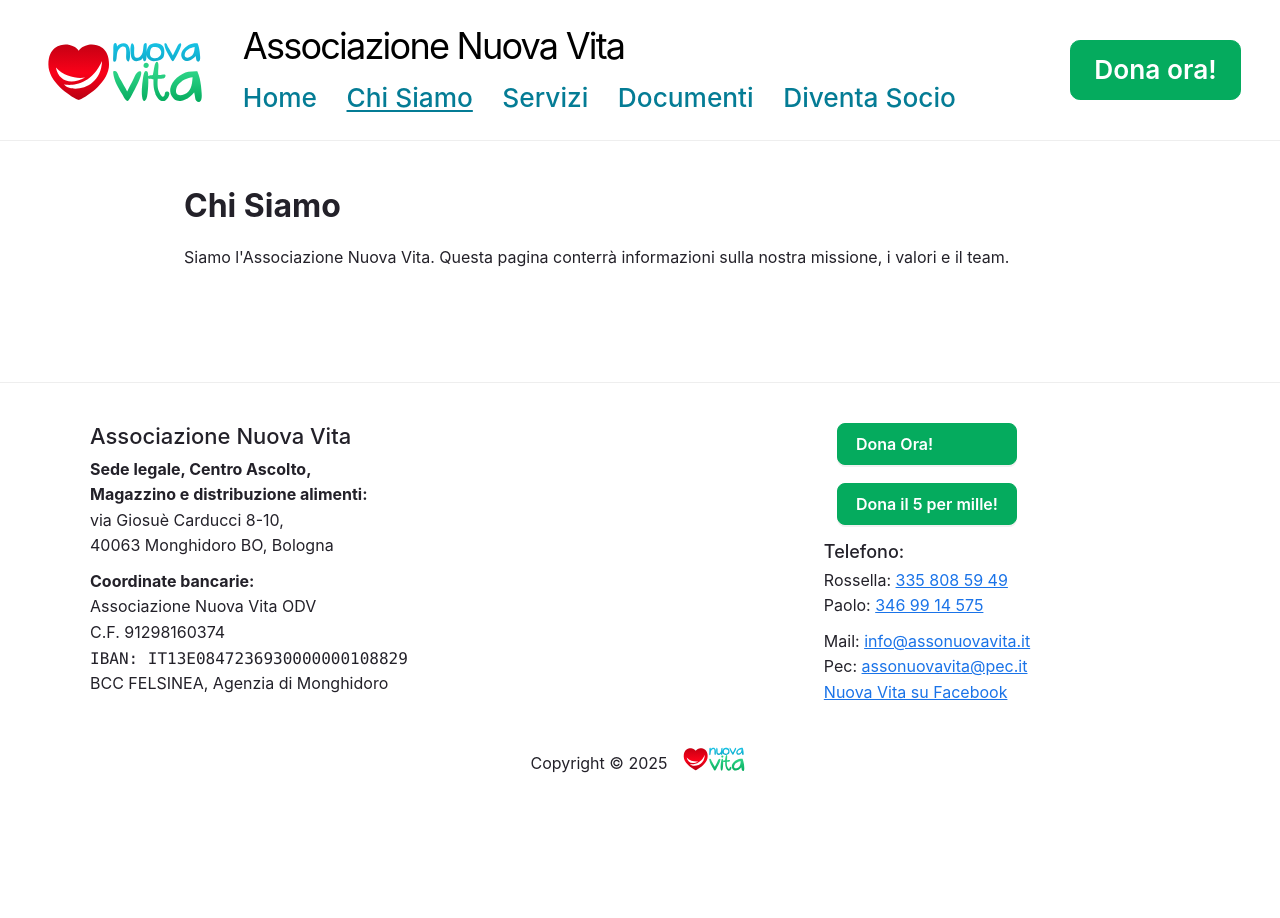
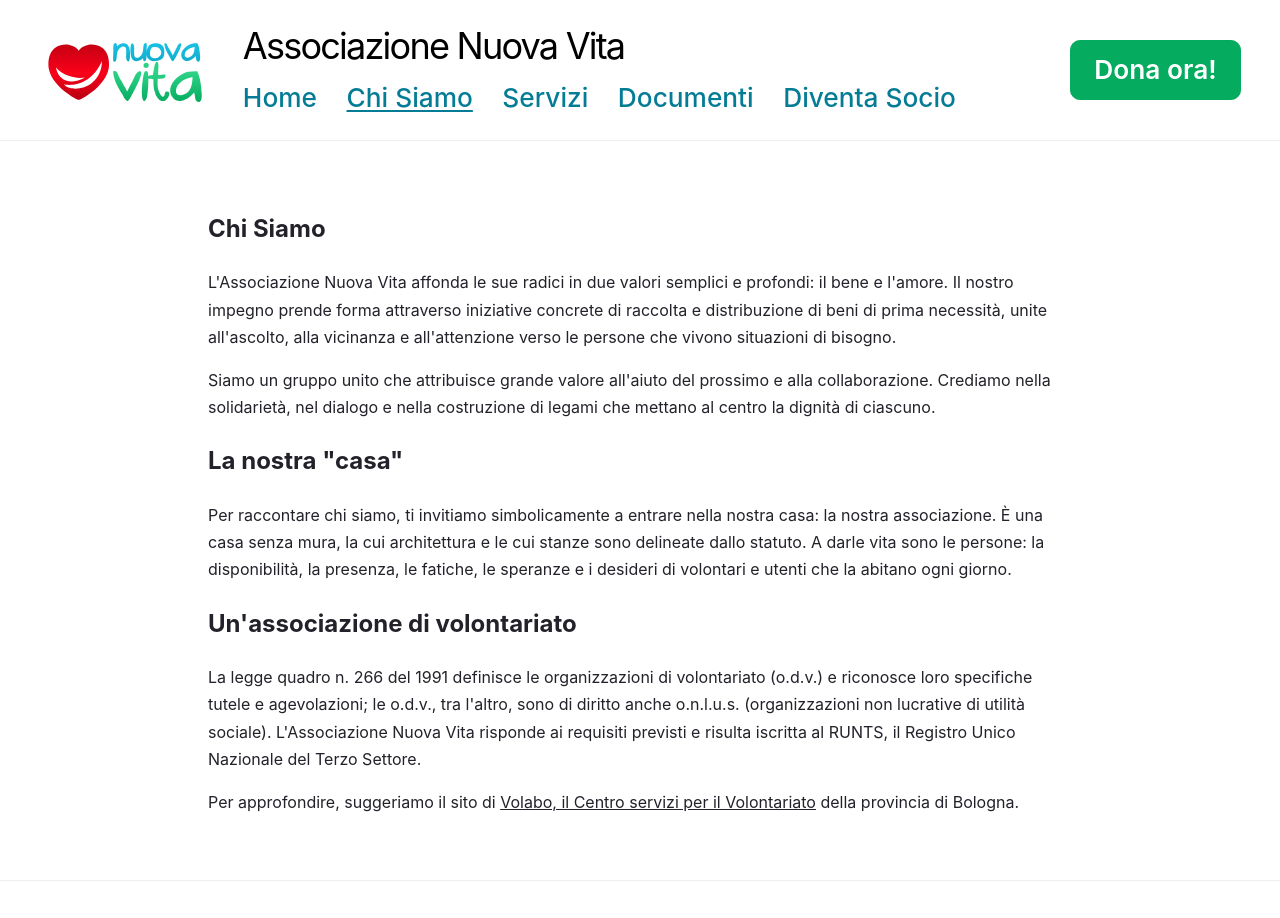
Before and after one commit to stangoldbear/it.anv.www, a Gatsby site: page /chi-siamo in a window 1280 px wide. Shown: the top 918 px of the page. Before the commit the page ends 800 px from the top, so only its background shows below. Built offline with nearby package versions, Linux system fonts and the light colour scheme; Gatsby itself is replaced by a stand-in of ours.

Commit message:
Update Chi Siamo page content and structure; adjust padding in index styles

```diff
--- a/src/pages/chi-siamo.tsx
+++ b/src/pages/chi-siamo.tsx
@@ -3,16 +3,63 @@
 
 const ChiSiamoPage: React.FC<PageProps> = () => {
   return (
-    <>
+    <article style={{ padding: 24, lineHeight: 1.7 }}>
       <h1>Chi Siamo</h1>
       <p>
-        Siamo l'Associazione Nuova Vita. Questa pagina conterrà informazioni
-        sulla nostra missione, i valori e il team.
+        L'Associazione Nuova Vita affonda le sue radici in due valori semplici e
+        profondi: il bene e l'amore. Il nostro impegno prende forma attraverso
+        iniziative concrete di raccolta e distribuzione di beni di prima
+        necessità, unite all'ascolto, alla vicinanza e all'attenzione verso le
+        persone che vivono situazioni di bisogno.
       </p>
-    </>
+      <p>
+        Siamo un gruppo unito che attribuisce grande valore all'aiuto del
+        prossimo e alla collaborazione. Crediamo nella solidarietà, nel dialogo
+        e nella costruzione di legami che mettano al centro la dignità di
+        ciascuno.
+      </p>
+
+      <h2>La nostra "casa"</h2>
+      <p>
+        Per raccontare chi siamo, ti invitiamo simbolicamente a entrare nella
+        nostra casa: la nostra associazione. È una casa senza mura, la cui
+        architettura e le cui stanze sono delineate dallo statuto. A darle vita
+        sono le persone: la disponibilità, la presenza, le fatiche, le speranze
+        e i desideri di volontari e utenti che la abitano ogni giorno.
+      </p>
+
+      <h2>Un'associazione di volontariato</h2>
+      <p>
+        La legge quadro n. 266 del 1991 definisce le organizzazioni di
+        volontariato (o.d.v.) e riconosce loro specifiche tutele e agevolazioni;
+        le o.d.v., tra l'altro, sono di diritto anche o.n.l.u.s. (organizzazioni
+        non lucrative di utilità sociale). L'Associazione Nuova Vita risponde ai
+        requisiti previsti e risulta iscritta al RUNTS, il Registro Unico
+        Nazionale del Terzo Settore.
+      </p>
+      <p>
+        Per approfondire, suggeriamo il sito di{" "}
+        <a
+          href="https://www.volabo.it/centro-di-servizi-volontariato/"
+          target="_blank"
+          rel="noreferrer noopener"
+        >
+          Volabo, il Centro servizi per il Volontariato
+        </a>{" "}
+        della provincia di Bologna.
+      </p>
+    </article>
   );
 };
 
 export default ChiSiamoPage;
 
-export const Head: HeadFC = () => <title>Chi Siamo | it.assonuovavita</title>;
+export const Head: HeadFC = () => (
+  <>
+    <title>Chi Siamo | Associazione Nuova Vita</title>
+    <meta
+      name="description"
+      content="Associazione Nuova Vita: valori, missione e natura di organizzazione di volontariato iscritta al RUNTS."
+    />
+  </>
+);
--- a/src/pages/index.module.css
+++ b/src/pages/index.module.css
@@ -1,6 +1,6 @@
 .page {
   color: #232129;
-  padding: 96px;
+  padding: 30px;
   font-family: -apple-system, Roboto, sans-serif, serif;
 }
 
```
